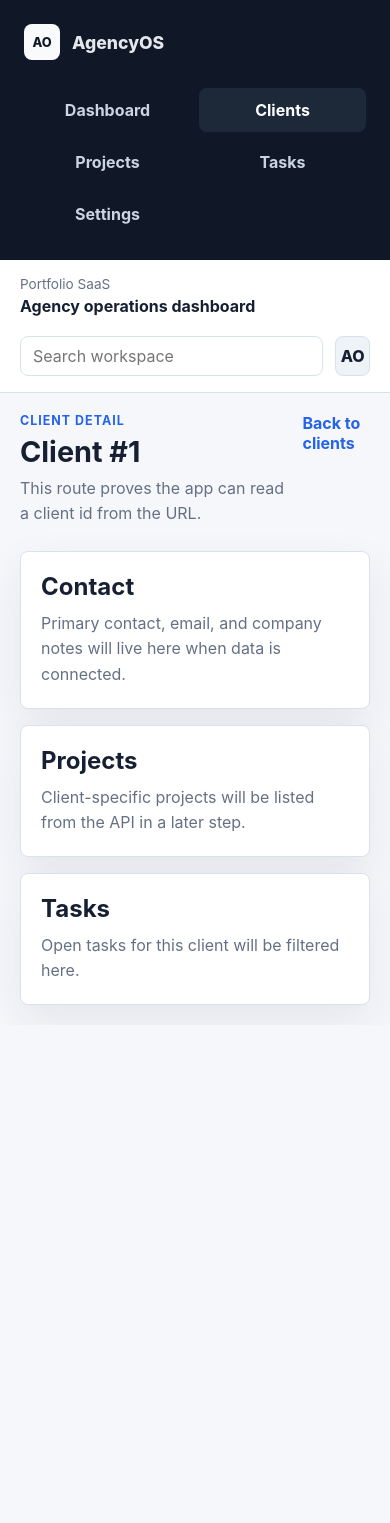
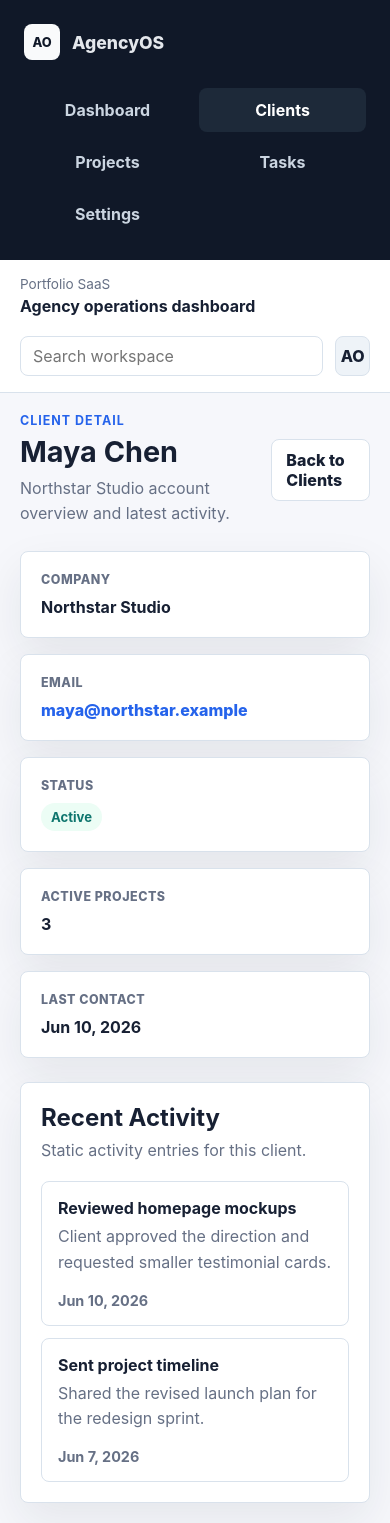
Before and after one commit to Alvarez-J1/agencyos, an Angular app in the folder client/agencyos-client/: page /clients/1 in a window 390 px wide. Before the commit the page ends 1025 px from the top, so only its background shows below. Built offline with nearby package versions, Linux system fonts and the light colour scheme.

Commit message:
implemented the client details page

```diff
--- /dev/null
+++ b/client/agencyos-client/src/app/data/clients.mock.ts
@@ -0,0 +1,50 @@
+export type ClientStatus = 'Active' | 'Onboarding' | 'Paused';
+
+export type Client = {
+  id: number;
+  name: string;
+  company: string;
+  email: string;
+  status: ClientStatus;
+  activeProjects: number;
+  lastContact: string;
+};
+
+export const MOCK_CLIENTS: Client[] = [
+  {
+    id: 1,
+    name: 'Maya Chen',
+    company: 'Northstar Studio',
+    email: 'maya@northstar.example',
+    status: 'Active',
+    activeProjects: 3,
+    lastContact: 'Jun 10, 2026'
+  },
+  {
+    id: 2,
+    name: 'Jordan Ellis',
+    company: 'BrightPath Coaching',
+    email: 'jordan@brightpath.example',
+    status: 'Onboarding',
+    activeProjects: 2,
+    lastContact: 'Jun 8, 2026'
+  },
+  {
+    id: 3,
+    name: 'Priya Raman',
+    company: 'Harbor Legal Group',
+    email: 'priya@harborlegal.example',
+    status: 'Active',
+    activeProjects: 1,
+    lastContact: 'Jun 4, 2026'
+  },
+  {
+    id: 4,
+    name: 'Marcus Lee',
+    company: 'Summit Fitness Co.',
+    email: 'marcus@summitfitness.example',
+    status: 'Paused',
+    activeProjects: 0,
+    lastContact: 'May 29, 2026'
+  }
+];
--- a/client/agencyos-client/src/app/pages/client-detail/client-detail.html
+++ b/client/agencyos-client/src/app/pages/client-detail/client-detail.html
@@ -1,27 +1,73 @@
 <section class="page">
+  @if (client; as selectedClient) {
     <div class="page-header">
       <div>
         <p class="eyebrow">Client detail</p>
-      <h1 class="page-title">Client #{{ clientId }}</h1>
-      <p class="page-description">This route proves the app can read a client id from the URL.</p>
-    </div>
-    <a class="text-link" routerLink="/clients">Back to clients</a>
+        <h1 class="page-title">{{ selectedClient.name }}</h1>
+        <p class="page-description">{{ selectedClient.company }} account overview and latest activity.</p>
       </div>
 
-  <div class="card-grid">
-    <article class="card">
-      <h2>Contact</h2>
-      <p>Primary contact, email, and company notes will live here when data is connected.</p>
+      <a class="back-button" routerLink="/clients">Back to Clients</a>
+    </div>
+
+    <div class="client-summary">
+      <article class="card summary-card">
+        <span class="summary-label">Company</span>
+        <strong>{{ selectedClient.company }}</strong>
       </article>
 
-    <article class="card">
-      <h2>Projects</h2>
-      <p>Client-specific projects will be listed from the API in a later step.</p>
+      <article class="card summary-card">
+        <span class="summary-label">Email</span>
+        <a class="detail-link" href="mailto:{{ selectedClient.email }}">{{ selectedClient.email }}</a>
       </article>
 
-    <article class="card">
-      <h2>Tasks</h2>
-      <p>Open tasks for this client will be filtered here.</p>
+      <article class="card summary-card">
+        <span class="summary-label">Status</span>
+        <span
+          class="status-pill"
+          [class.status-onboarding]="selectedClient.status === 'Onboarding'"
+          [class.status-paused]="selectedClient.status === 'Paused'"
+        >
+          {{ selectedClient.status }}
+        </span>
+      </article>
+
+      <article class="card summary-card">
+        <span class="summary-label">Active Projects</span>
+        <strong>{{ selectedClient.activeProjects }}</strong>
+      </article>
+
+      <article class="card summary-card">
+        <span class="summary-label">Last Contact</span>
+        <strong>{{ selectedClient.lastContact }}</strong>
       </article>
     </div>
+
+    <article class="card activity-card">
+      <div class="section-heading">
+        <h2>Recent Activity</h2>
+        <p>Static activity entries for this client.</p>
+      </div>
+
+      <div class="activity-list">
+        @for (activity of recentActivity; track activity.id) {
+          <div class="activity-item">
+            <div>
+              <strong>{{ activity.title }}</strong>
+              <p>{{ activity.note }}</p>
+            </div>
+            <span>{{ activity.date }}</span>
+          </div>
+        } @empty {
+          <p class="empty-copy">No recent activity for this client yet.</p>
+        }
+      </div>
+    </article>
+  } @else {
+    <div class="empty-state">
+      <h1 class="page-title">Client not found</h1>
+      <p>No mock client matches this route.</p>
+      <a class="back-button" routerLink="/clients">Back to Clients</a>
+    </div>
+  }
 </section>
--- /dev/null
+++ b/client/agencyos-client/src/app/pages/client-detail/client-detail.scss
@@ -0,0 +1,118 @@
+.page-header {
+  align-items: center;
+}
+
+.back-button {
+  background: var(--color-surface);
+  border: 1px solid var(--color-border);
+  border-radius: 8px;
+  color: var(--color-text);
+  font-weight: 800;
+  padding: 10px 14px;
+}
+
+.back-button:hover {
+  border-color: var(--color-primary);
+  color: var(--color-primary);
+}
+
+.client-summary {
+  display: grid;
+  gap: 16px;
+  grid-template-columns: repeat(auto-fit, minmax(190px, 1fr));
+}
+
+.summary-card {
+  display: grid;
+  gap: 10px;
+}
+
+.summary-label {
+  color: var(--color-muted);
+  font-size: 0.78rem;
+  font-weight: 800;
+  letter-spacing: 0.04em;
+  text-transform: uppercase;
+}
+
+.detail-link {
+  color: var(--color-primary);
+  font-weight: 800;
+}
+
+.status-onboarding {
+  background: #eff6ff;
+  color: #1d4ed8;
+}
+
+.status-paused {
+  background: #fff7ed;
+  color: #b45309;
+}
+
+.activity-card {
+  display: grid;
+  gap: 18px;
+}
+
+.section-heading h2,
+.section-heading p {
+  margin: 0;
+}
+
+.section-heading p {
+  color: var(--color-muted);
+  margin-top: 6px;
+}
+
+.activity-list {
+  display: grid;
+  gap: 12px;
+}
+
+.activity-item {
+  align-items: start;
+  border: 1px solid var(--color-border);
+  border-radius: 8px;
+  display: grid;
+  gap: 16px;
+  grid-template-columns: minmax(0, 1fr) auto;
+  padding: 16px;
+}
+
+.activity-item p {
+  color: var(--color-muted);
+  margin: 6px 0 0;
+}
+
+.activity-item span {
+  color: var(--color-muted);
+  font-size: 0.9rem;
+  font-weight: 700;
+  white-space: nowrap;
+}
+
+.empty-copy {
+  color: var(--color-muted);
+}
+
+.empty-state {
+  background: var(--color-surface);
+  border: 1px dashed var(--color-border);
+  border-radius: 8px;
+  display: grid;
+  gap: 12px;
+  justify-items: start;
+  padding: 36px;
+}
+
+.empty-state p {
+  color: var(--color-muted);
+  margin: 0;
+}
+
+@media (max-width: 720px) {
+  .activity-item {
+    grid-template-columns: 1fr;
+  }
+}
--- a/client/agencyos-client/src/app/pages/client-detail/client-detail.ts
+++ b/client/agencyos-client/src/app/pages/client-detail/client-detail.ts
@@ -1,13 +1,72 @@
 import { Component, inject } from '@angular/core';
 import { ActivatedRoute, RouterLink } from '@angular/router';
+
+import { Client, MOCK_CLIENTS } from '../../data/clients.mock';
+
+type ClientActivity = {
+  id: number;
+  clientId: number;
+  title: string;
+  date: string;
+  note: string;
+};
 
 @Component({
   selector: 'app-client-detail',
   imports: [RouterLink],
-  templateUrl: './client-detail.html'
+  templateUrl: './client-detail.html',
+  styleUrl: './client-detail.scss'
 })
 export class ClientDetailComponent {
   private readonly route = inject(ActivatedRoute);
 
-  clientId = this.route.snapshot.paramMap.get('id') ?? 'unknown';
+  private readonly clientId = Number(this.route.snapshot.paramMap.get('id'));
+
+  client: Client | undefined = MOCK_CLIENTS.find((client) => client.id === this.clientId);
+
+  activities: ClientActivity[] = [
+    {
+      id: 1,
+      clientId: 1,
+      title: 'Reviewed homepage mockups',
+      date: 'Jun 10, 2026',
+      note: 'Client approved the direction and requested smaller testimonial cards.'
+    },
+    {
+      id: 2,
+      clientId: 1,
+      title: 'Sent project timeline',
+      date: 'Jun 7, 2026',
+      note: 'Shared the revised launch plan for the redesign sprint.'
+    },
+    {
+      id: 3,
+      clientId: 2,
+      title: 'Completed onboarding call',
+      date: 'Jun 8, 2026',
+      note: 'Captured goals, audience notes, and first campaign requirements.'
+    },
+    {
+      id: 4,
+      clientId: 3,
+      title: 'Prepared monthly report',
+      date: 'Jun 4, 2026',
+      note: 'Summarized content updates and open retainer tasks.'
+    },
+    {
+      id: 5,
+      clientId: 4,
+      title: 'Paused active work',
+      date: 'May 29, 2026',
+      note: 'Moved current requests to backlog until the client resumes.'
+    }
+  ];
+
+  get recentActivity(): ClientActivity[] {
+    if (!this.client) {
+      return [];
+    }
+
+    return this.activities.filter((activity) => activity.clientId === this.client?.id);
+  }
 }
--- a/client/agencyos-client/src/app/pages/clients/clients.ts
+++ b/client/agencyos-client/src/app/pages/clients/clients.ts
@@ -1,17 +1,7 @@
 import { Component } from '@angular/core';
 import { RouterLink } from '@angular/router';
 
-type ClientStatus = 'Active' | 'Onboarding' | 'Paused';
-
-type Client = {
-  id: number;
-  name: string;
-  company: string;
-  email: string;
-  status: ClientStatus;
-  activeProjects: number;
-  lastContact: string;
-};
+import { Client, MOCK_CLIENTS } from '../../data/clients.mock';
 
 @Component({
   selector: 'app-clients',
@@ -22,44 +12,7 @@ type Client = {
 export class ClientsComponent {
   searchTerm = '';
 
-  clients: Client[] = [
-    {
-      id: 1,
-      name: 'Maya Chen',
-      company: 'Northstar Studio',
-      email: 'maya@northstar.example',
-      status: 'Active',
-      activeProjects: 3,
-      lastContact: 'Jun 10, 2026'
-    },
-    {
-      id: 2,
-      name: 'Jordan Ellis',
-      company: 'BrightPath Coaching',
-      email: 'jordan@brightpath.example',
-      status: 'Onboarding',
-      activeProjects: 2,
-      lastContact: 'Jun 8, 2026'
-    },
-    {
-      id: 3,
-      name: 'Priya Raman',
-      company: 'Harbor Legal Group',
-      email: 'priya@harborlegal.example',
-      status: 'Active',
-      activeProjects: 1,
-      lastContact: 'Jun 4, 2026'
-    },
-    {
-      id: 4,
-      name: 'Marcus Lee',
-      company: 'Summit Fitness Co.',
-      email: 'marcus@summitfitness.example',
-      status: 'Paused',
-      activeProjects: 0,
-      lastContact: 'May 29, 2026'
-    }
-  ];
+  clients = MOCK_CLIENTS;
 
   get filteredClients(): Client[] {
     const search = this.searchTerm.trim().toLowerCase();
```
Lines whose indentation alone changed are shown as unchanged.
